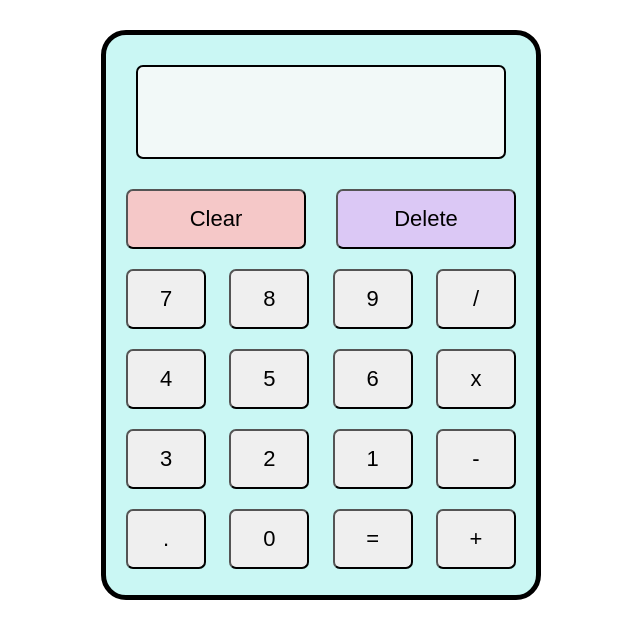
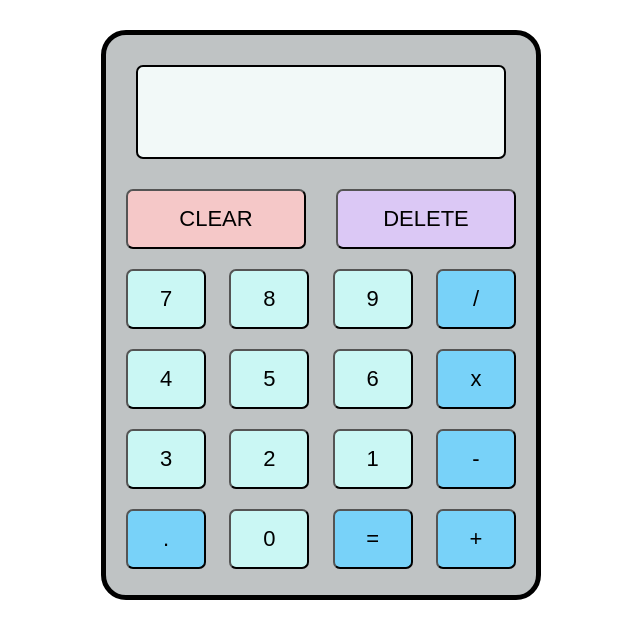
Before and after one commit to chance-class/calculator, a plain HTML site: page index.html in a window 1280 px wide. Shown: the whole page, without its empty margins (319-959 px from the left). Drawn offline with Linux system fonts and the light colour scheme.

Commit message:
Add color to buttons, change bg color, change text of cancel buttons

```diff
--- a/index.html
+++ b/index.html
@@ -10,8 +10,8 @@
     <div id="container">
       <div id="screen"></div>
       <div class="cancel">
-        <button id="clear">Clear</button>
-        <button id="delete">Delete</button>
+        <button id="clear">CLEAR</button>
+        <button id="delete">DELETE</button>
       </div>
       <div class="buttons">
         <button class="int" id="seven">7</button>
--- a/style.css
+++ b/style.css
@@ -1,5 +1,5 @@
 #container {
-  background-color: #CAF7F4;
+  background-color: #BFC3C4;
   width: 390px;
   height: 520px;
   margin: 30px auto;
@@ -58,3 +58,11 @@
   width: 80px;
   height: 60px;
 }
+
+.int {
+  background-color: #CAF7F4;
+}
+
+.symbol {
+  background-color: #78D2F9;
+}
```
